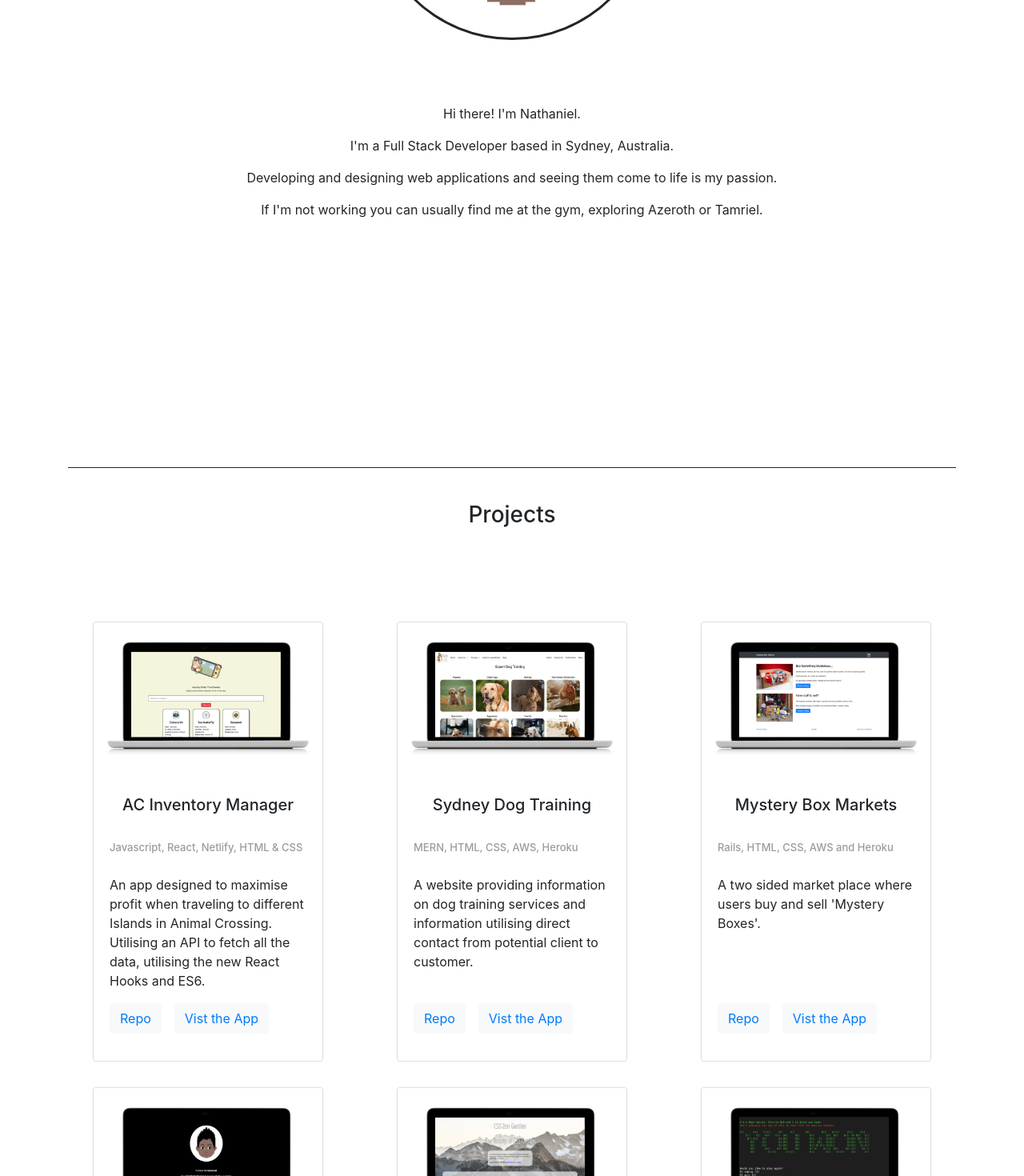
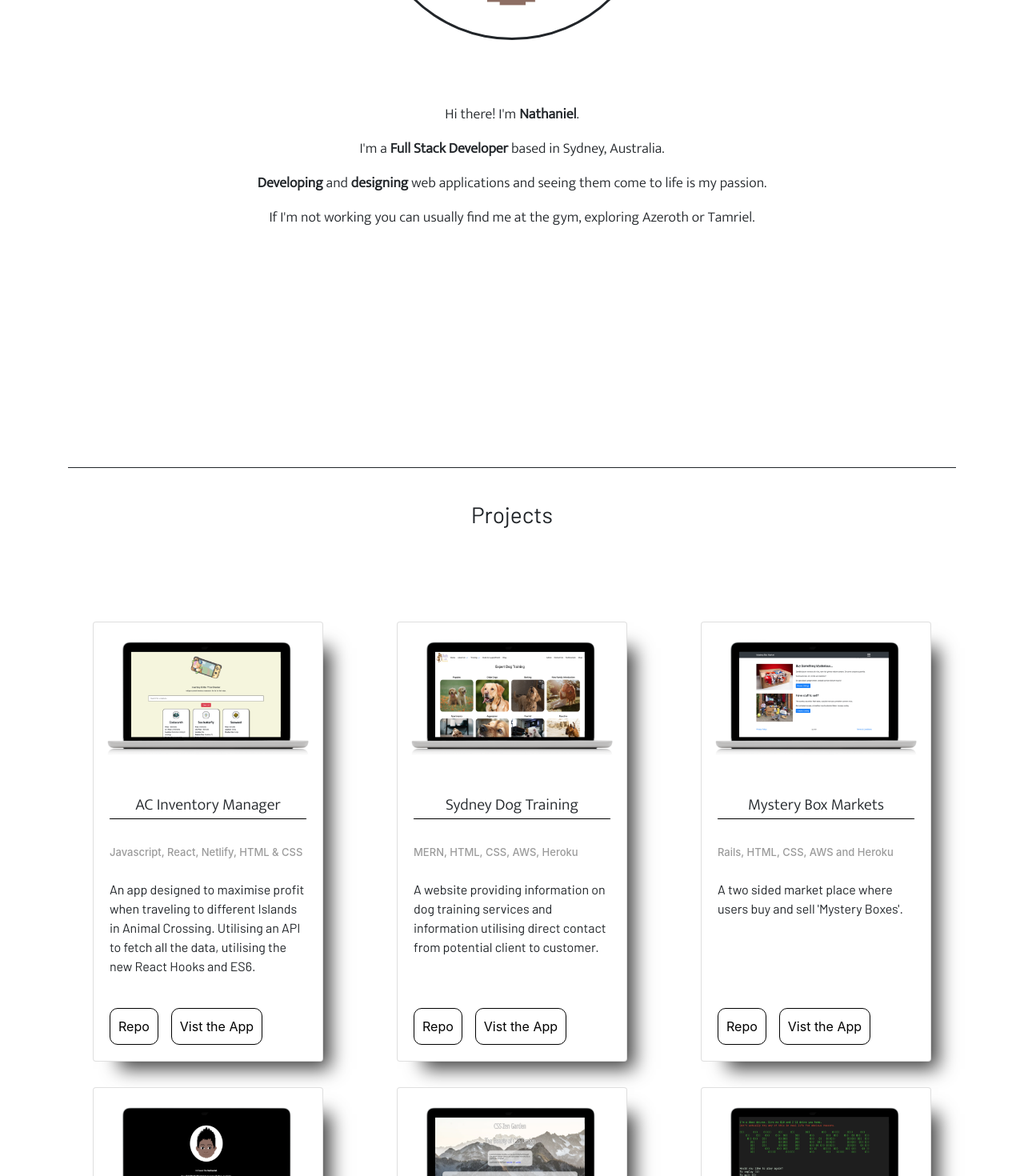
Before and after one commit to moralesn1/portfolio, a React (Create React App) app: page / in a window 1280 px wide. Shown: the part 380-1850 px from the top of the page at 80% size. Built offline with nearby package versions, Linux system fonts and the light colour scheme.

Commit message:
change github icon footer; make anchor tag project buttons look like a button, add google font, general styling

```diff
--- a/src/App.css
+++ b/src/App.css
@@ -1,6 +1,4 @@
-/* img.card-img-top {
-  width: 250px;
-} */
+@import url("https://fonts.googleapis.com/css2?family=Barlow&family=Mukta:wght@300&display=swap");
 
 .container {
   width: fit-content;
@@ -24,6 +22,8 @@ img.hero-image {
 
 div.landing-page-description-container {
   text-align: center;
+  font-family: "Mukta", sans-serif;
+  font-size: 18px;
 }
 /* Section Titles */
 h3.section-title-heading {
@@ -34,12 +34,16 @@ h3.section-title-heading {
   border-width: thin;
   padding-bottom: 1em;
   padding-top: 1.5em;
+  font-family: "Barlow", sans-serif;
 }
 
 /* Projects Section */
 div.project-cards.card {
   height: 550px;
   margin-top: 2em;
+  -webkit-box-shadow: 21px 21px 22px -12px rgba(0, 0, 0, 0.75);
+  -moz-box-shadow: 21px 21px 22px -12px rgba(0, 0, 0, 0.75);
+  box-shadow: 21px 21px 22px -12px rgba(0, 0, 0, 0.75);
 }
 
 img.card-img-top {
@@ -54,10 +58,25 @@ div.card-subtitle.h6 {
 
 p.card-text {
   height: 144px;
+  font-family: "Barlow", sans-serif;
 }
 
 div.project-row.row {
   justify-content: space-around;
+}
+
+a.projectcard-anchor-link {
+  display: inline-block;
+  padding: 10px;
+  border-style: solid;
+  border-radius: 10px;
+  border-width: thin;
+  margin-right: 1em;
+  color: black;
+}
+
+a.projectcard-anchor-link:hover {
+  text-decoration: none;
 }
 
 button.btn.btn-light {
@@ -78,12 +97,19 @@ div.skills-row.row {
 div.skills-cards.card {
   height: 430px;
   margin-bottom: 2em;
+  -webkit-box-shadow: 21px 21px 22px -12px rgba(0, 0, 0, 0.75);
+  -moz-box-shadow: 21px 21px 22px -12px rgba(0, 0, 0, 0.75);
+  box-shadow: 21px 21px 22px -12px rgba(0, 0, 0, 0.75);
 }
 
 div.card-title.h5 {
+  font-family: "Mukta", sans-serif;
+  text-align: center;
+  border-bottom: 1px solid #000000;
+  border-width: fit;
   margin-top: 1em;
-  text-align: center;
   margin-bottom: 2em;
+  padding-bottom: 5px;
 }
 
 div.skills-section-wrapper {
@@ -122,6 +148,7 @@ li.skills-list-item {
 h5.footer-credits {
   text-align: center;
   margin-bottom: 2em;
+  font-family: "Mukta", sans-serif;
 }
 
 div.social-media-link {
@@ -136,6 +163,10 @@ div.social-media-link {
 img.social-media-icon {
   height: 50px;
   width: 50px;
+}
+
+img.social-media-icon:hover {
+  transform: scale(1.2);
 }
 
 li.social-media-list {
@@ -157,7 +188,7 @@ li.social-media-list {
 
 @media screen and (max-width: 400px) {
   img.hero-image {
-    margin-top: 5em;
+    margin-top: 1.5em;
     margin-bottom: 5em;
     height: 200px;
     display: block;
--- a/src/components/LandingPageComponent.js
+++ b/src/components/LandingPageComponent.js
@@ -9,11 +9,15 @@ export default function LandingPageComponent() {
           <img className="hero-image" src={profilePicture} alt="Profile logo" />
         </div>
         <div className="landing-page-description-container">
-          <p>Hi there! I'm Nathaniel.</p>
-          <p>I'm a Full Stack Developer based in Sydney, Australia.</p>
           <p>
-            Developing and designing web applications and seeing them come to
-            life is my passion.
+            Hi there! I'm <b>Nathaniel</b>.
+          </p>
+          <p>
+            I'm a <b>Full Stack Developer</b> based in Sydney, Australia.
+          </p>
+          <p>
+            <b>Developing</b> and <b>designing</b> web applications and seeing
+            them come to life is my passion.
           </p>
           <p>
             If I'm not working you can usually find me at the gym, exploring
--- a/src/components/ProjectCard.js
+++ b/src/components/ProjectCard.js
@@ -1,5 +1,5 @@
 import React from "react";
-import { Card, Button } from "react-bootstrap";
+import { Card } from "react-bootstrap";
 
 export default function ProjectCard(props) {
   return (
@@ -10,19 +10,23 @@ export default function ProjectCard(props) {
           <Card.Title>{props.title}</Card.Title>
           <Card.Subtitle>{props.tstack}</Card.Subtitle>
           <Card.Text>{props.description}</Card.Text>
-          <Button variant="light">
-            {" "}
-            <a href={props.repo} target="_blank" rel="noopener noreferrer">
-              Repo
+          <a
+            className="projectcard-anchor-link"
+            href={props.repo}
+            target="_blank"
+            rel="noopener noreferrer"
+          >
+            Repo
+          </a>
+          {props.link ? (
+            <a
+              className="projectcard-anchor-link"
+              href={props.link}
+              target="_blank"
+              rel="noopener noreferrer"
+            >
+              Vist the App
             </a>
-          </Button>
-          {props.link ? (
-            <Button variant="light">
-              {" "}
-              <a href={props.link} target="_blank" rel="noopener noreferrer">
-                Vist the App
-              </a>
-            </Button>
           ) : null}
         </Card.Body>
       </Card>
--- a/src/data/socialMedia.js
+++ b/src/data/socialMedia.js
@@ -1,5 +1,5 @@
 import linkedInIcon from "../assets/portfolio_images/socialmedia_pictures/linkedinicon.png";
-import githubIcon from "../assets/portfolio_images/socialmedia_pictures/github-octocat.png";
+import githubIcon from "../assets/portfolio_images/socialmedia_pictures/github-black.png";
 import twitterIcon from "../assets/portfolio_images/socialmedia_pictures/twittericon.png";
 import instagramIcon from "../assets/portfolio_images/socialmedia_pictures/instagramicon.png";
 
```
Also changed, not shown: src/assets/portfolio_images/socialmedia_pictures/github-black.png (added).
